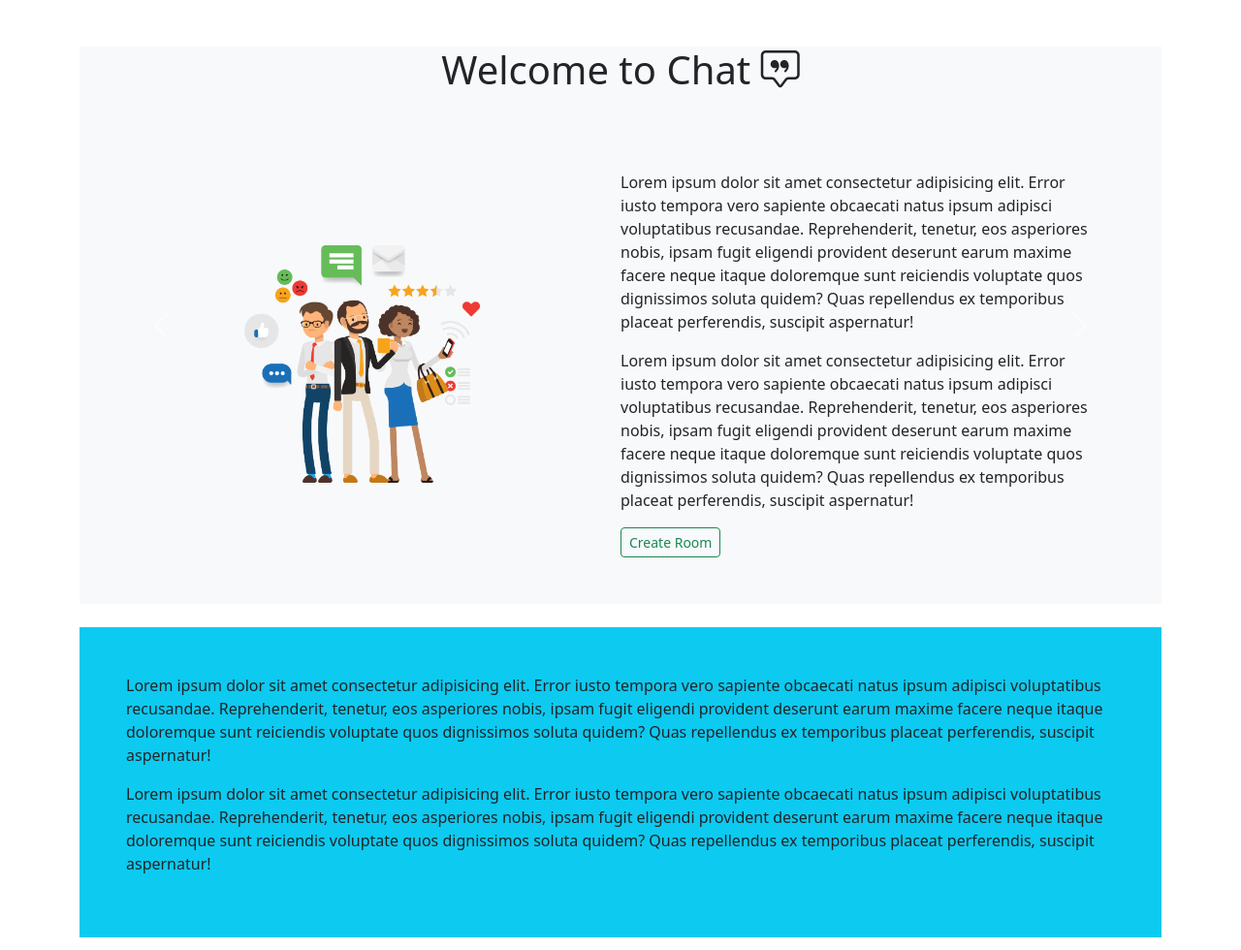
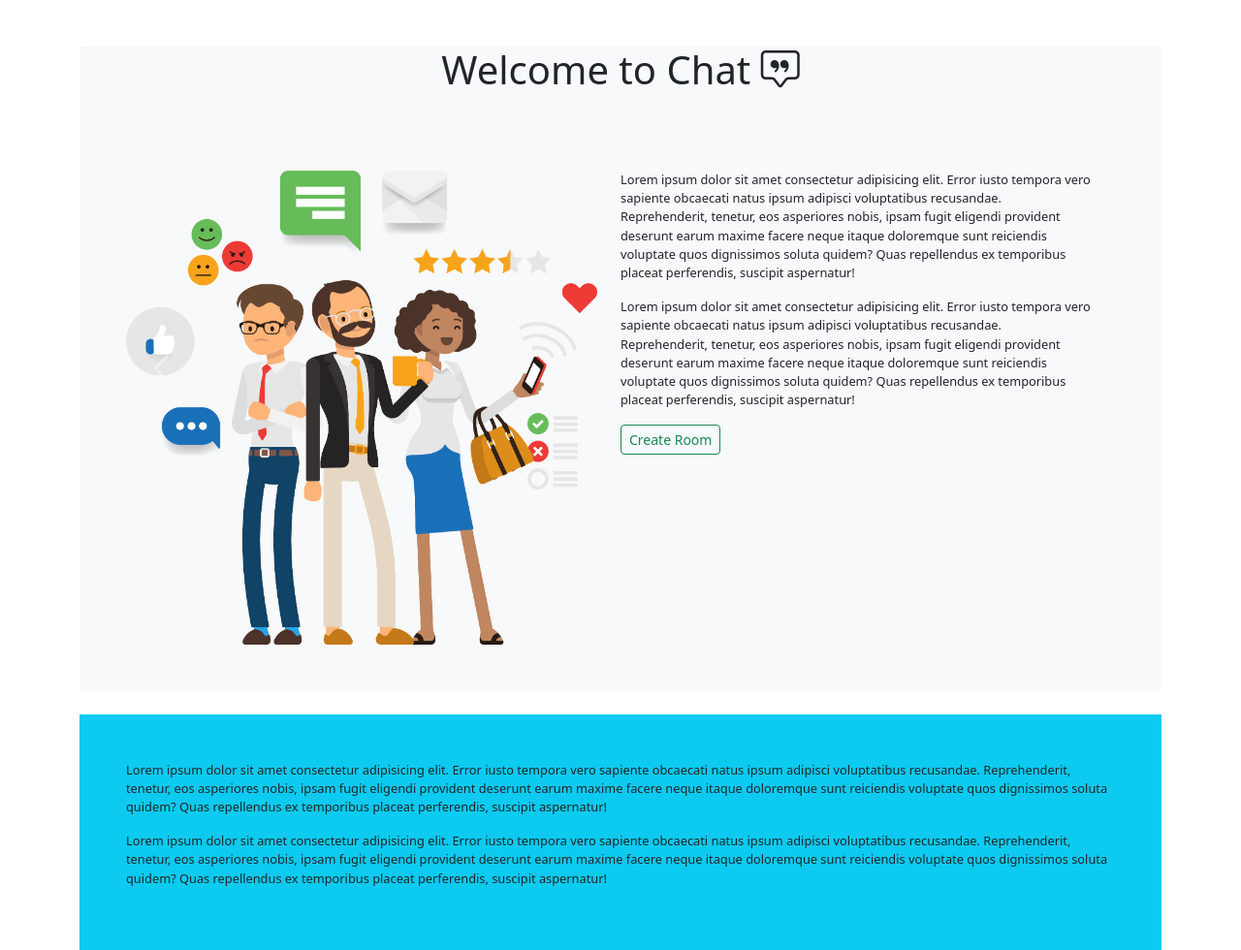
Before and after one commit to souravt0077/chat, a Django app: page / in a window 1280 px wide. Shown: the part 82-1062 px from the top of the page at 97% size. Run offline with Django 4.2, Linux system fonts and the light colour scheme.

Commit message:
add some changes

```diff
--- a/chating/home/templates/delete.html
+++ b/chating/home/templates/delete.html
@@ -18,7 +18,7 @@
     <form method='POST' action=''>
         {% csrf_token %}
         <h3>Are you sure ?</h3>
-        <p>Do you want to delete {{obj}} </p>
+        <p>Do you want to delete "{{obj}}" </p>
         <a href={{request.META.HTTP_REFERER}} class='btn btn-sm btn-light mx-2'>Back</a>
         <input type='submit' value='Confirm' class='btn btn-outline-primary' />
     </form>
--- a/chating/home/templates/home.html
+++ b/chating/home/templates/home.html
@@ -8,6 +8,9 @@
    #img{
     display:grid;
     place-items:center;
+   }
+   #text{
+    font-size:1vw;
    }
 </style>
 
@@ -30,16 +33,16 @@
         <br>
         <div class='container-sm row p-5'>
             <div class='col-6' id='img'>
-                <img src={% static 'images/chat2.png' %} class="d-block w-50"  alt="...">
+                <img src={% static 'images/chat2.png' %} class="d-block w-100"  alt="...">
             </div>
-            <div class='col-6'>
+            <div class='col-6' id='text'>
                 <p>Lorem ipsum dolor sit amet consectetur adipisicing elit. Error iusto tempora vero sapiente obcaecati natus ipsum adipisci voluptatibus recusandae. Reprehenderit, tenetur, eos asperiores nobis, ipsam fugit eligendi provident deserunt earum maxime facere neque itaque doloremque sunt reiciendis voluptate quos dignissimos soluta quidem? Quas repellendus ex temporibus placeat perferendis, suscipit aspernatur!</p>
                 <p>Lorem ipsum dolor sit amet consectetur adipisicing elit. Error iusto tempora vero sapiente obcaecati natus ipsum adipisci voluptatibus recusandae. Reprehenderit, tenetur, eos asperiores nobis, ipsam fugit eligendi provident deserunt earum maxime facere neque itaque doloremque sunt reiciendis voluptate quos dignissimos soluta quidem? Quas repellendus ex temporibus placeat perferendis, suscipit aspernatur!</p>
                 <a href={% url 'createroom' %} class='btn btn-sm btn-outline-success'>Create Room</a>
             </div>
         </div>
       </div>
-      <div class="carousel-item ">
+      <div class="carousel-item " id='text'>
         <img src={% static 'images/chating.png' %} class="d-block w-50 container" alt="chating">
         <h1>Welcome to Chat <i class="bi bi-chat-square-quote"></i></h1>
         <hr>
@@ -47,14 +50,12 @@
         <p>Lorem ipsum dolor sit amet consectetur adipisicing elit. Error iusto tempora vero sapiente obcaecati natus ipsum adipisci voluptatibus recusandae. Reprehenderit, tenetur, eos asperiores nobis, ipsam fugit eligendi provident deserunt earum maxime facere neque itaque doloremque sunt reiciendis voluptate quos dignissimos soluta quidem? Quas repellendus ex temporibus placeat perferendis, suscipit aspernatur!</p>
         <p>Lorem ipsum dolor sit amet consectetur adipisicing elit. Error iusto tempora vero sapiente obcaecati natus ipsum adipisci voluptatibus recusandae. Reprehenderit, tenetur, eos asperiores nobis, ipsam fugit eligendi provident deserunt earum maxime facere neque itaque doloremque sunt reiciendis voluptate quos dignissimos soluta quidem? Quas repellendus ex temporibus placeat perferendis, suscipit aspernatur!</p>
       </div>
-      <div class="carousel-item">
+      <div class="carousel-item" id='text'>
         {% comment %} <img src="..." class="d-block w-100" alt="..."> {% endcomment %}
         <h1>Welcome to Chat <i class="bi bi-chat-square-quote"></i></h1>
         <hr>
         <p>Lorem ipsum dolor sit amet consectetur adipisicing elit. Error iusto tempora vero sapiente obcaecati natus ipsum adipisci voluptatibus recusandae. Reprehenderit, tenetur, eos asperiores nobis, ipsam fugit eligendi provident deserunt earum maxime facere neque itaque doloremque sunt reiciendis voluptate quos dignissimos soluta quidem? Quas repellendus ex temporibus placeat perferendis, suscipit aspernatur!</p>
         <p>Lorem ipsum dolor sit amet consectetur adipisicing elit. Error iusto tempora vero sapiente obcaecati natus ipsum adipisci voluptatibus recusandae. Reprehenderit, tenetur, eos asperiores nobis, ipsam fugit eligendi provident deserunt earum maxime facere neque itaque doloremque sunt reiciendis voluptate quos dignissimos soluta quidem? Quas repellendus ex temporibus placeat perferendis, suscipit aspernatur!</p>
-        <h1>Welcome to Chat <i class="bi bi-chat-square-quote"></i> </h1>
-        <hr>
         <p>Lorem ipsum dolor sit amet consectetur adipisicing elit. Error iusto tempora vero sapiente obcaecati natus ipsum adipisci voluptatibus recusandae. Reprehenderit, tenetur, eos asperiores nobis, ipsam fugit eligendi provident deserunt earum maxime facere neque itaque doloremque sunt reiciendis voluptate quos dignissimos soluta quidem? Quas repellendus ex temporibus placeat perferendis, suscipit aspernatur!</p>
         <p>Lorem ipsum dolor sit amet consectetur adipisicing elit. Error iusto tempora vero sapiente obcaecati natus ipsum adipisci voluptatibus recusandae. Reprehenderit, tenetur, eos asperiores nobis, ipsam fugit eligendi provident deserunt earum maxime facere neque itaque doloremque sunt reiciendis voluptate quos dignissimos soluta quidem? Quas repellendus ex temporibus placeat perferendis, suscipit aspernatur!</p>
       </div>
@@ -70,7 +71,7 @@
   </div>
 {% comment %} curosel end {% endcomment %}
 <br>
-<div class='bg-info p-5'>
+<div class='bg-info p-5' id='text'>
   <p>Lorem ipsum dolor sit amet consectetur adipisicing elit. Error iusto tempora vero sapiente obcaecati natus ipsum adipisci voluptatibus recusandae. Reprehenderit, tenetur, eos asperiores nobis, ipsam fugit eligendi provident deserunt earum maxime facere neque itaque doloremque sunt reiciendis voluptate quos dignissimos soluta quidem? Quas repellendus ex temporibus placeat perferendis, suscipit aspernatur!</p>
   <p>Lorem ipsum dolor sit amet consectetur adipisicing elit. Error iusto tempora vero sapiente obcaecati natus ipsum adipisci voluptatibus recusandae. Reprehenderit, tenetur, eos asperiores nobis, ipsam fugit eligendi provident deserunt earum maxime facere neque itaque doloremque sunt reiciendis voluptate quos dignissimos soluta quidem? Quas repellendus ex temporibus placeat perferendis, suscipit aspernatur!</p>
 </div>
--- a/chating/home/templates/room.html
+++ b/chating/home/templates/room.html
@@ -31,7 +31,7 @@
  {% endfor %}
 {% endif %}
 
-<div class='text-white text-center bg-danger  '>
+<div class='text-white text-center '>
     <h1>{{rooms.name}}
         <br>
         {% if request.user == rooms.user %}
--- a/chating/home/views.py
+++ b/chating/home/views.py
@@ -43,7 +43,7 @@ def room(request,pk):
     rooms=Rooms.objects.get(id=pk)
     room_messages=rooms.message_set.all()
     if request.method =='POST':
-        message=Message.objects.create(
+        Message.objects.create(
             user=request.user,
             rooms=rooms,
             body=request.POST.get('body')
@@ -92,7 +92,7 @@ def deleteMessage(request,pk):
     if request.method == 'POST':
         message.delete()
         return redirect('room',pk=message.rooms.id)
-    context={'obj':message}
+    context={'obj':message.body}
     return render(request,'delete.html',context)
 
 # doubts
```
Also changed, not shown: chating/user/templates/chat_users.html (+11 -2 lines), chating/db.sqlite3, chating/static/images/men_default.png (added), chating/static/images/men_default_UJHzKqo.png (added).
